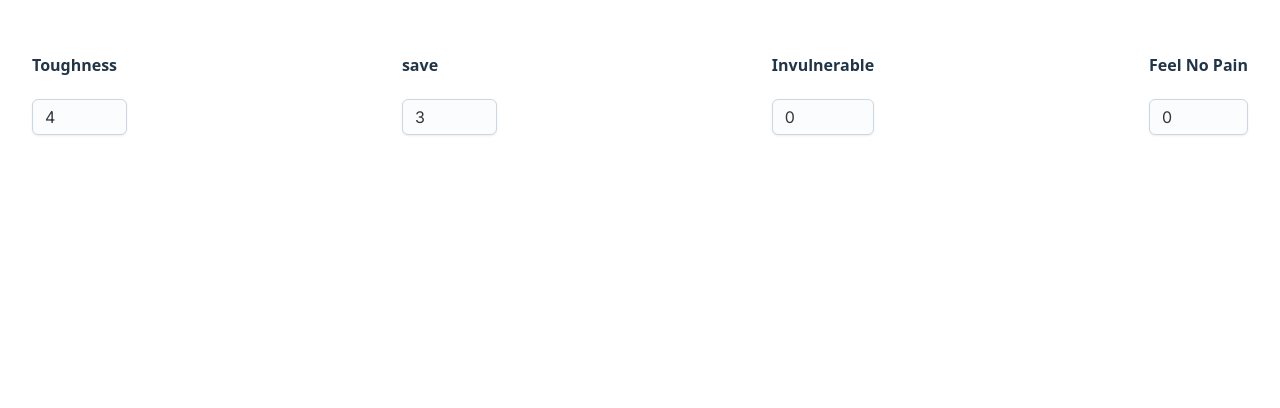
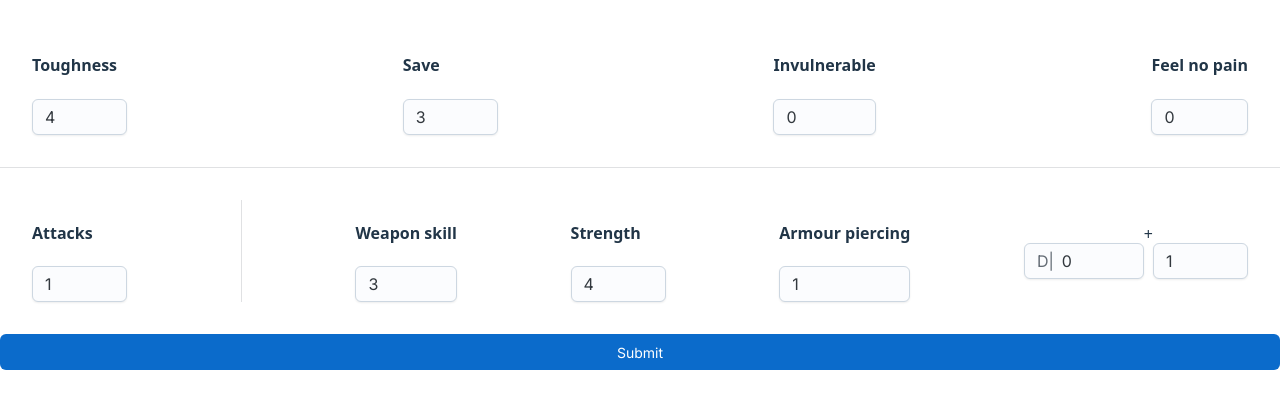
Before and after one commit to CaseyQWood/Mathhammer, a React (Vite) app: page / in a window 1280 px wide. Shown: the top 408 px of the page. Built offline with nearby package versions, Linux system fonts and the light colour scheme.

Commit message:
main functionality before bug fixing

```diff
--- a/src/App.css
+++ b/src/App.css
@@ -3,5 +3,5 @@
   width: 100vw;
   display: flex;
   flex-direction: column;
-  justify-content: space-between;
+  justify-content: flex-start;
 }
--- a/src/App.tsx
+++ b/src/App.tsx
@@ -1,17 +1,48 @@
 import { useState } from 'react';
 import { CssVarsProvider } from '@mui/joy/styles';
 import './App.css'
-import { Stack } from '@mui/joy';
+import { Stack, Divider, Button } from '@mui/joy';
 import InputField from "./components/inputField"
+import { calculateAttack } from './utils/caclulateAttack';
 
-
+import type { attackStats, defenseStats } from './types/unitStats';
 
 function App() {
-  const [toughness, setToughness] = useState<number>(4)
-  const [save, setSave] = useState<number>(3);
-  const [invulnerable, setInvulnerable] = useState<number>(0)
-  const [feelNoPain, setFeelNoPain] = useState<number>(0)
 
+  const [defenseStats, setdefenseStats] = useState<defenseStats>({
+    toughness: 4,
+    save: 3,
+    invulnerable: 0,
+    feelNoPain: 0,
+  })
+
+  const [attackStats, setAttackStats] = useState<attackStats>({
+    attacks: 1,
+    weaponSkill: 3,
+    strength: 4,
+    armourPiercing: 1,
+    variableDamage: 0,
+    damage: 1
+  })
+
+  const handleDefenseChange = (stat: keyof defenseStats, value: number) => {
+    setdefenseStats(prevStats => ({
+      ...prevStats,
+      [stat]: value
+    }));
+  };
+
+  const handleAttackChange = (stat: keyof attackStats, value: number) => {
+    setAttackStats(prevStats => ({
+      ...prevStats,
+      [stat]: value
+    }));
+  };
+
+  const totalAttacks = Array.from(
+    { length: attackStats.attacks },      // e.g. 100
+    () => calculateAttack(attackStats, defenseStats)
+  );
 
   return (
     <CssVarsProvider>
@@ -25,25 +56,59 @@ function App() {
             alignItems: "center",
           }}
         >
-          <InputField title="Toughness" value={toughness} setValue={setToughness} min={1} max={20} />
-          <InputField title="save" value={save} setValue={setSave} min={0} max={6} />
-          <InputField title="Invulnerable" value={invulnerable} setValue={setInvulnerable} min={0} max={6} />
-          <InputField title="Feel No Pain" value={feelNoPain} setValue={setFeelNoPain} min={0} max={6} />
+          <InputField title="Toughness" value={defenseStats.toughness} setValue={(value) => handleDefenseChange('toughness', value)} min={1} max={20} />
+          <InputField title="Save" value={defenseStats.save} setValue={(value) => handleDefenseChange('save', value)} min={0} max={6} />
+          <InputField title="Invulnerable" value={defenseStats.invulnerable} setValue={(value) => handleDefenseChange('invulnerable', value)} min={0} max={6} />
+          <InputField title="Feel no pain" value={defenseStats.feelNoPain} setValue={(value) => handleDefenseChange('feelNoPain', value)} min={0} max={6} />
         </Stack>
+        <Divider />
+        <Stack
+          direction="row"
+          spacing={2}
+          sx={{
+            padding: '2rem',
+            justifyContent: "space-between",
+            alignItems: "center",
+          }}
+        >
+          <InputField title="Attacks" value={attackStats.attacks} setValue={(value) => handleAttackChange('attacks', value)} min={1} max={150} />
+          <Divider orientation="vertical" />
+          <InputField title="Weapon skill" value={attackStats.weaponSkill} setValue={(value) => handleAttackChange('weaponSkill', value)} min={2} max={6} />
+          <InputField title="Strength" value={attackStats.strength} setValue={(value) => handleAttackChange('strength', value)} min={1} max={20} />
+          <InputField title="Armour piercing" value={attackStats.armourPiercing} setValue={(value) => handleAttackChange('armourPiercing', value)} min={0} max={6} />
+          <Stack
+            direction="row"
+          >
+            <InputField title="" value={attackStats.variableDamage} setValue={(value) => handleAttackChange('variableDamage', value)} min={0} max={6} damageDecorator={true} />
+            <div>
+              +
+            </div>
+            <InputField title="" value={attackStats.damage} setValue={(value) => handleAttackChange('damage', value)} min={1} max={10} />
+          </Stack>
+        </Stack>
+        <Button
+          fullWidth={false}
+          onClick={async () => {
+            const results = []
+            for (let i = 0; i < 100; i++) {
+              const newAttacks = Array.from(
+                { length: attackStats.attacks },
+                () => calculateAttack(attackStats, defenseStats)
+              );
+              await Promise.all(newAttacks)
+                .then((values) => {
+                  const results = values.filter((wound) => wound === 1)
+                  results.push(values)
+                })
+            }
+            console.log(results)
+          }}
+
+        >
+          Submit</Button>
       </section>
-
-
     </CssVarsProvider>
   )
 }
 
 export default App
-
-// needed stats for defence
-/*
-Toughness
-Save
-invuln
-Feel no pain
-
-*/
--- a/src/components/inputField/InputField.tsx
+++ b/src/components/inputField/InputField.tsx
@@ -6,14 +6,16 @@ interface InputProps {
     value: number;
     min: number;
     max: number;
-    setValue: React.Dispatch<React.SetStateAction<number>>
+    damageDecorator?: boolean;
+    setValue: (value: number) => void;
 }
 
 function stripNonNumbers(input: string): string {
     return input.replace(/\D+/g, '');
 }
 
-export default function InputField({ title, value, setValue, min, max }: InputProps) {
+export default function InputField({ title, value, setValue, min, max, damageDecorator }: InputProps) {
+    const decorator = damageDecorator ? "damage" : "none"
 
     function handleChange(input: string, min: number, max: number) {
         const strippedInput = stripNonNumbers(input)
@@ -38,6 +40,7 @@ export default function InputField({ title, value, setValue, min, max }: InputPr
                 variant="outlined"
                 placeholder="Toughness"
                 type="number"
+                startDecorator={{ damage: 'D|', none: null }[decorator]}
                 onFocus={e => e.target.select()}
                 value={value}
                 onChange={(e) => handleChange(e.target.value, min, max)}
--- /dev/null
+++ b/src/types/unitStats.ts
@@ -0,0 +1,15 @@
+export interface attackStats {
+  attacks: number;
+  weaponSkill: number;
+  strength: number;
+  armourPiercing: number;
+  variableDamage: number;
+  damage: number;
+}
+
+export interface defenseStats {
+  toughness: number;
+  save: number;
+  invulnerable: number;
+  feelNoPain: number;
+}
--- /dev/null
+++ b/src/utils/caclulateAttack.ts
@@ -0,0 +1,96 @@
+import type { attackStats, defenseStats } from "../types/unitStats";
+
+function rollD6() {
+  const min = 1;
+  const max = 6;
+  const minCeiled = Math.ceil(min);
+  const maxFloored = Math.floor(max);
+  return Math.floor(Math.random() * (maxFloored - minCeiled + 1) + minCeiled);
+}
+
+function rollD3() {
+  const min = 1;
+  const max = 3;
+  const minCeiled = Math.ceil(min);
+  const maxFloored = Math.floor(max);
+  return Math.floor(Math.random() * (maxFloored - minCeiled + 1) + minCeiled);
+}
+
+function statCheck(value: number, passingThreshold: number): boolean {
+  if (value < passingThreshold) {
+    return false;
+  }
+  return true;
+}
+
+export async function calculateAttack(
+  attackStats: attackStats,
+  defenseStats: defenseStats
+): Promise<number> {
+  const attackDamage =
+    attackStats.damage +
+    Number(
+      attackStats.variableDamage === 0
+        ? 0
+        : attackStats.variableDamage === 6
+          ? rollD6()
+          : rollD3()
+    );
+
+  // To hit
+  if (!statCheck(rollD6(), attackStats.weaponSkill)) {
+    return 0;
+  }
+
+  // To wound
+  /*
+  if stats match 4+
+  if strength higher 3 +
+  if strength lower 5+
+  if strength double 2+
+  if toughness double 6+
+  */
+  const toWound =
+    attackStats.strength === defenseStats.toughness
+      ? 4
+      : attackStats.strength === defenseStats.toughness - 1
+        ? 5
+        : attackStats.strength === defenseStats.toughness + 1
+          ? 3
+          : attackStats.strength >= defenseStats.toughness
+            ? 2
+            : attackStats.strength <= defenseStats.toughness
+              ? 6
+              : 0;
+
+  if (rollD6() < toWound) {
+    return 0;
+  }
+
+  // To invulnerable or armour save
+
+  if (defenseStats.save + attackStats.armourPiercing > 6) {
+    if (statCheck(rollD6(), defenseStats.invulnerable)) {
+      return 0;
+    }
+  } else {
+    if (statCheck(rollD6(), defenseStats.save + attackStats.armourPiercing)) {
+      return 0;
+    }
+  }
+
+  // Feel no pain
+  if (defenseStats.feelNoPain) {
+    let totalDamage: number = 0;
+    for (let i = 0; i < attackDamage; i++) {
+      if (statCheck(rollD6(), defenseStats.feelNoPain)) {
+        totalDamage++;
+      }
+    }
+    return totalDamage;
+  }
+
+  console.log("succesful attack: ", attackDamage);
+  // Successful attack
+  return attackDamage;
+}
--- a/tsconfig.app.json
+++ b/tsconfig.app.json
@@ -23,5 +23,5 @@
     "noFallthroughCasesInSwitch": true,
     "noUncheckedSideEffectImports": true
   },
-  "include": ["src"]
+  "include": ["src", "types"]
 }
```
Also changed, not shown: src/utils/helperFunctions.ts (added).
